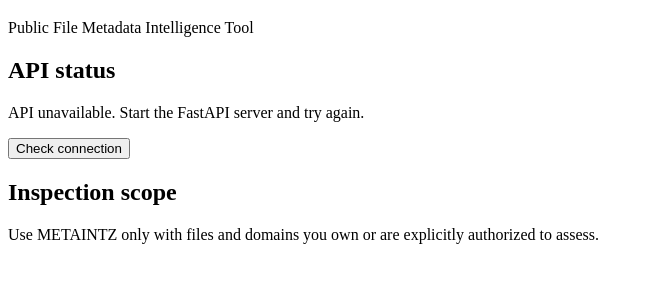
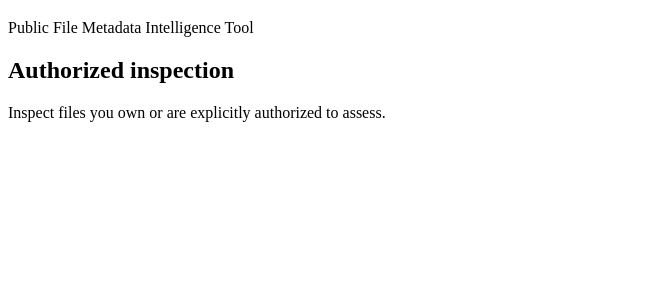
Before and after one commit to Z0TH729/METAINTZ, a plain HTML site: page frontend/index.html in a window 1280 px wide. Shown: the part 61-344 px from the top of the page, without its empty margins (0-653 px from the left). Drawn offline with Linux system fonts and the light colour scheme; no server answers.

Commit message:
refactor: remove backend references from frontend

```diff
--- a/frontend/index.html
+++ b/frontend/index.html
@@ -11,20 +11,12 @@
     <h1>METAINTZ</h1>
     <p>Public File Metadata Intelligence Tool</p>
   </header>
-
   <main>
-    <section aria-labelledby="status-heading">
-      <h2 id="status-heading">API status</h2>
-      <p id="api-status" role="status">Checking API...</p>
-      <button id="check-api" type="button">Check connection</button>
-    </section>
-
     <section aria-labelledby="scope-heading">
-      <h2 id="scope-heading">Inspection scope</h2>
-      <p>Use METAINTZ only with files and domains you own or are explicitly authorized to assess.</p>
+      <h2 id="scope-heading">Authorized inspection</h2>
+      <p>Inspect files you own or are explicitly authorized to assess.</p>
     </section>
   </main>
-
   <script src="./js/app.js" defer></script>
 </body>
 </html>
```
